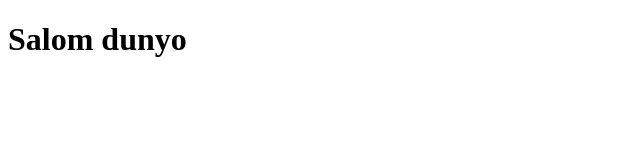
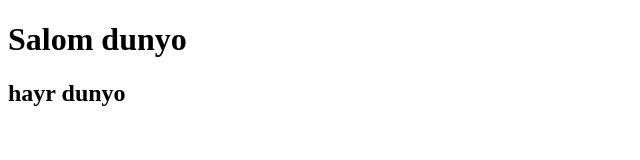
Before and after one commit to javohiravazov/06.09, a plain HTML site: page index.html in a window 1280 px wide. Shown: the whole page, without its empty margins (0-640 px from the left). Drawn offline with Linux system fonts and the light colour scheme.

Commit message:
commit-name

```diff
--- a/index.html
+++ b/index.html
@@ -7,5 +7,6 @@
   </head>
   <body>
     <h1>Salom dunyo</h1>
+    <h2>hayr dunyo</h2>
   </body>
 </html>
```
